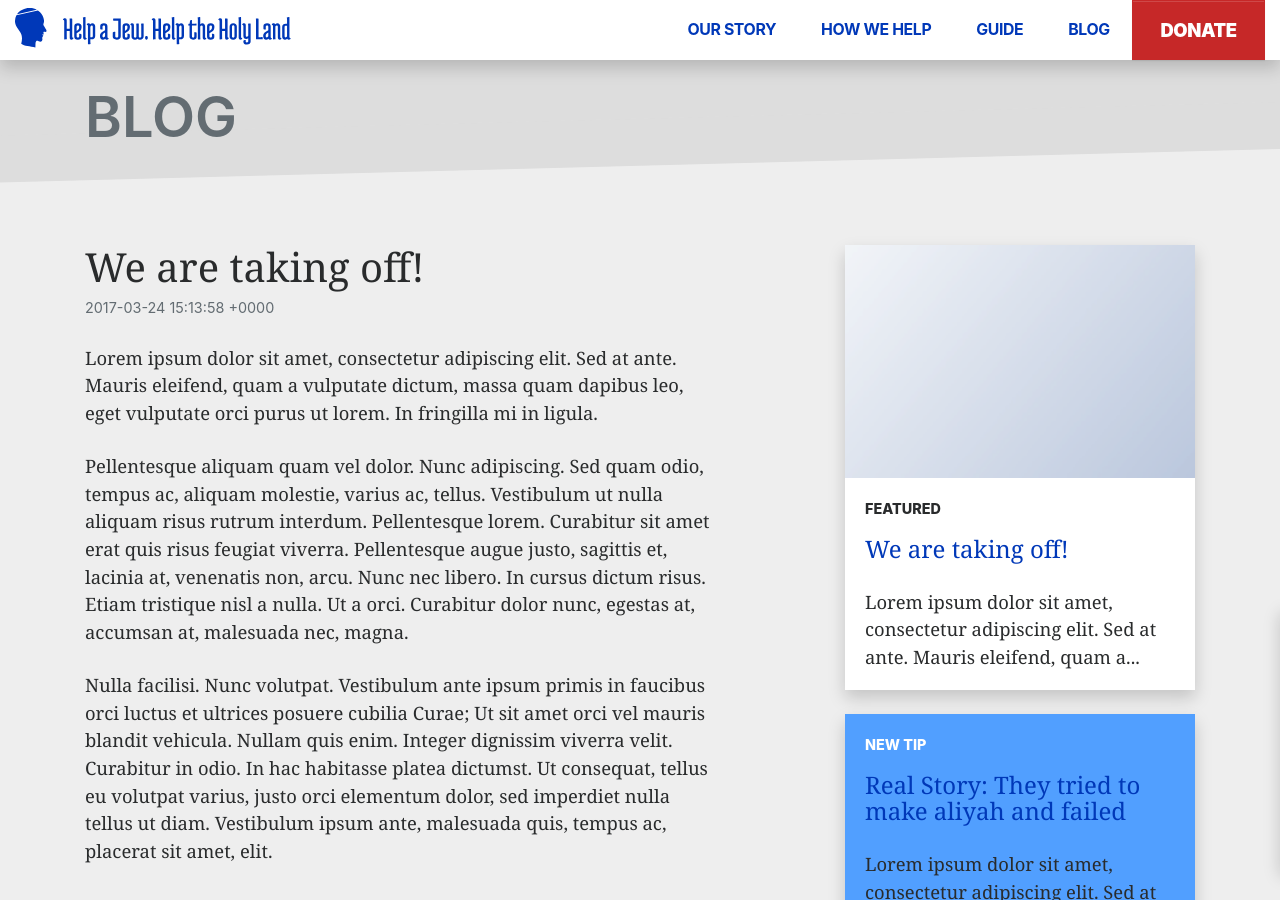
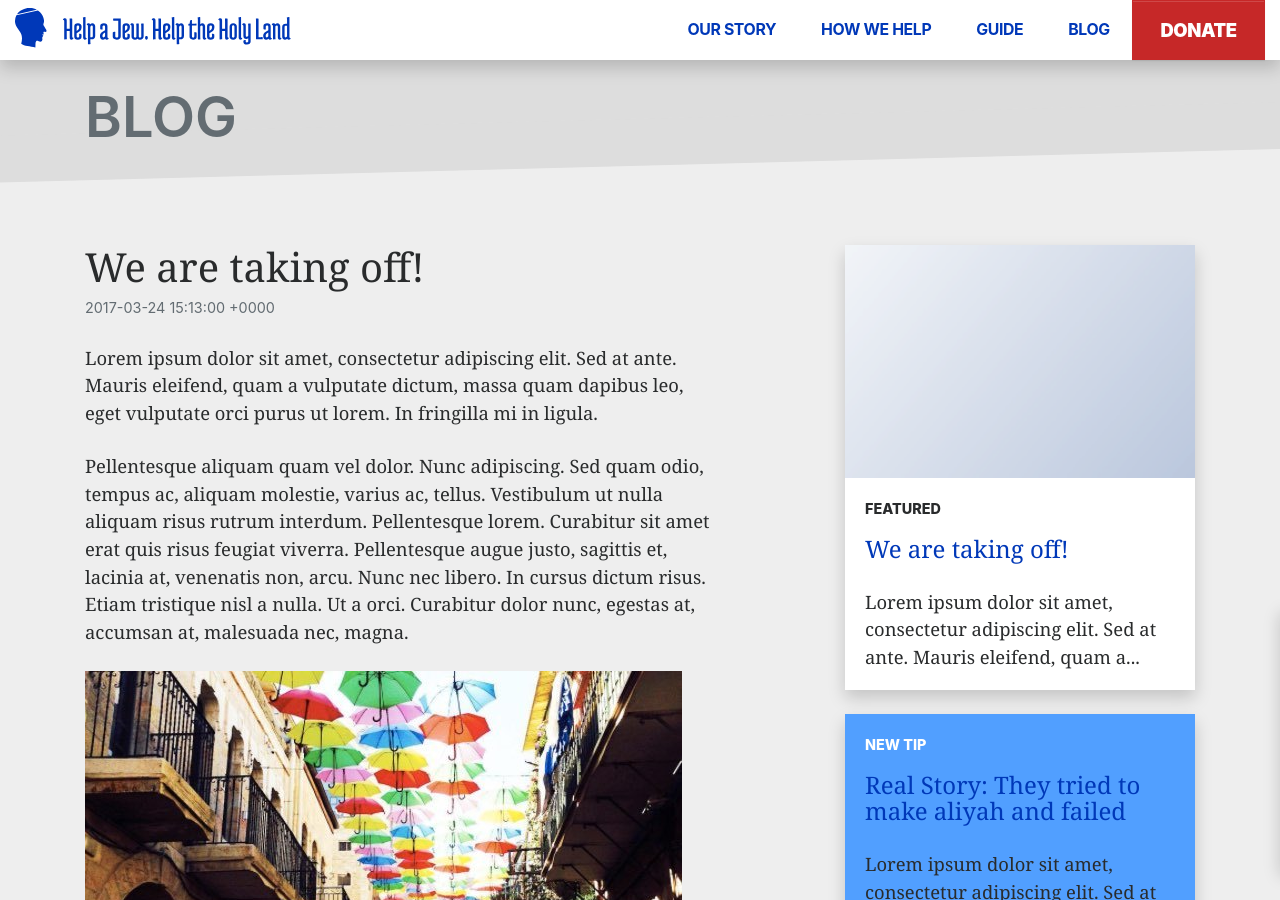
Before and after one commit to vinegredz/haj-1, a Jekyll site: the page built from _posts/2017-03-24-first.markdown, in a window 1280 px wide and 900 px high. Built offline with Jekyll 4.4.1, drawn with Linux system fonts in a browser that asks for light colours.

Commit message:
Updated First

```diff
--- a/_posts/2017-03-24-first.markdown
+++ b/_posts/2017-03-24-first.markdown
@@ -1,6 +1,6 @@
 ---
 title: We are taking off!
-date: 2017-03-24 15:13:58 Z
+date: 2017-03-24 15:13:00 Z
 categories:
 - update
 image: assets/img/placeholder-2.png
@@ -12,4 +12,6 @@ Lorem ipsum dolor sit amet, consectetur adipiscing elit. Sed at ante. Mauris ele
 
 Pellentesque aliquam quam vel dolor. Nunc adipiscing. Sed quam odio, tempus ac, aliquam molestie, varius ac, tellus. Vestibulum ut nulla aliquam risus rutrum interdum. Pellentesque lorem. Curabitur sit amet erat quis risus feugiat viverra. Pellentesque augue justo, sagittis et, lacinia at, venenatis non, arcu. Nunc nec libero. In cursus dictum risus. Etiam tristique nisl a nulla. Ut a orci. Curabitur dolor nunc, egestas at, accumsan at, malesuada nec, magna.
 
+![photo-from-grid.jpg](/uploads/photo-from-grid.jpg)
+
 Nulla facilisi. Nunc volutpat. Vestibulum ante ipsum primis in faucibus orci luctus et ultrices posuere cubilia Curae; Ut sit amet orci vel mauris blandit vehicula. Nullam quis enim. Integer dignissim viverra velit. Curabitur in odio. In hac habitasse platea dictumst. Ut consequat, tellus eu volutpat varius, justo orci elementum dolor, sed imperdiet nulla tellus ut diam. Vestibulum ipsum ante, malesuada quis, tempus ac, placerat sit amet, elit.
```
